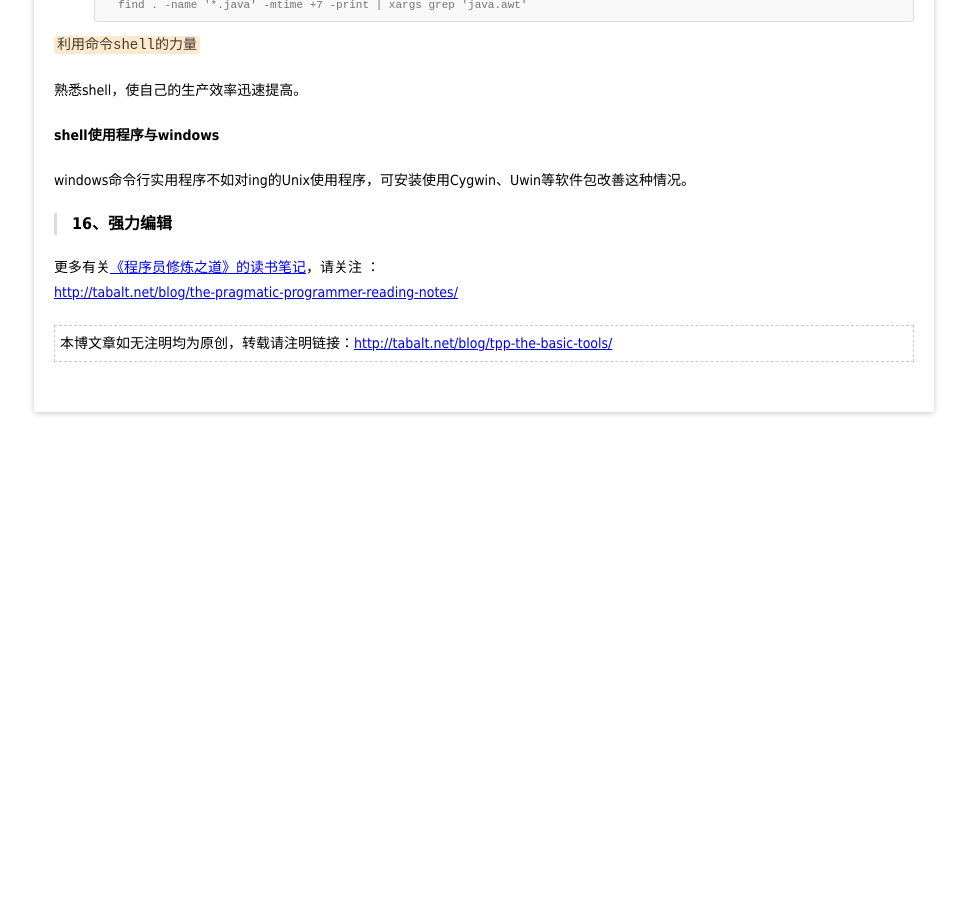
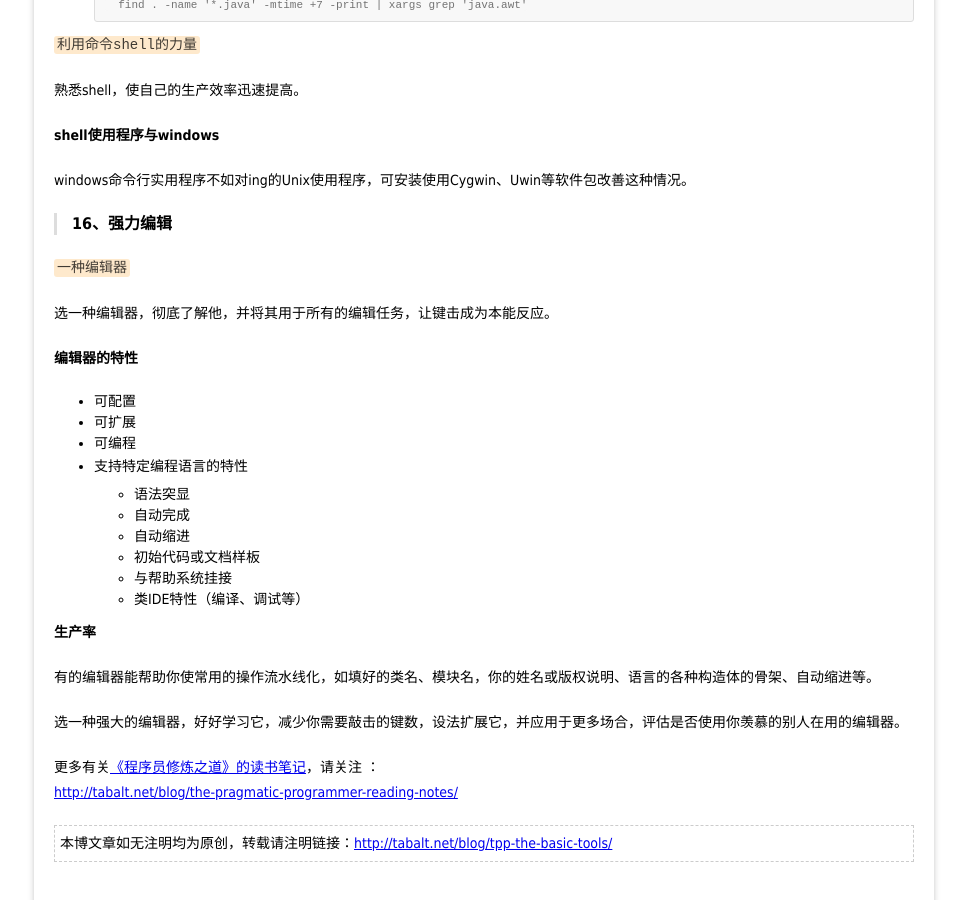
Before and after one commit to tabalt/tabalt.github.io, a Jekyll site: the page built from _posts/the-pragmatic-programmer/2014-11-12-tpp-the-basic-tools.md, in a window 1280 px wide and 900 px high, scrolled down 1391 px. Shown: the whole window, without its empty margins (156-1123 px from the left). Built offline with Jekyll 4.4.1, drawn with Linux system fonts in a browser that asks for light colours; Markdown is read by kramdown in place of the engine named in the settings; comment, search, counter and statistics services are not loaded; before the commit the page ends 1823 px from its top, so only the background shows below that.

Commit message:
update blog

```diff
--- a/_posts/the-pragmatic-programmer/2014-11-12-tpp-the-basic-tools.md
+++ b/_posts/the-pragmatic-programmer/2014-11-12-tpp-the-basic-tools.md
@@ -86,6 +86,33 @@ windows命令行实用程序不如对ing的Unix使用程序，可安装使用Cyg
 
 ### 16、强力编辑
 
+`一种编辑器`
+
+选一种编辑器，彻底了解他，并将其用于所有的编辑任务，让键击成为本能反应。
+
+
+**编辑器的特性**
+
+* 可配置
+* 可扩展
+* 可编程
+* 支持特定编程语言的特性
+
+	* 语法突显
+	* 自动完成
+	* 自动缩进
+	* 初始代码或文档样板
+	* 与帮助系统挂接
+	* 类IDE特性（编译、调试等）
+
+
+**生产率**
+
+有的编辑器能帮助你使常用的操作流水线化，如填好的类名、模块名，你的姓名或版权说明、语言的各种构造体的骨架、自动缩进等。
+
+选一种强大的编辑器，好好学习它，减少你需要敲击的键数，设法扩展它，并应用于更多场合，评估是否使用你羡慕的别人在用的编辑器。
+
+
 
 
 
```
